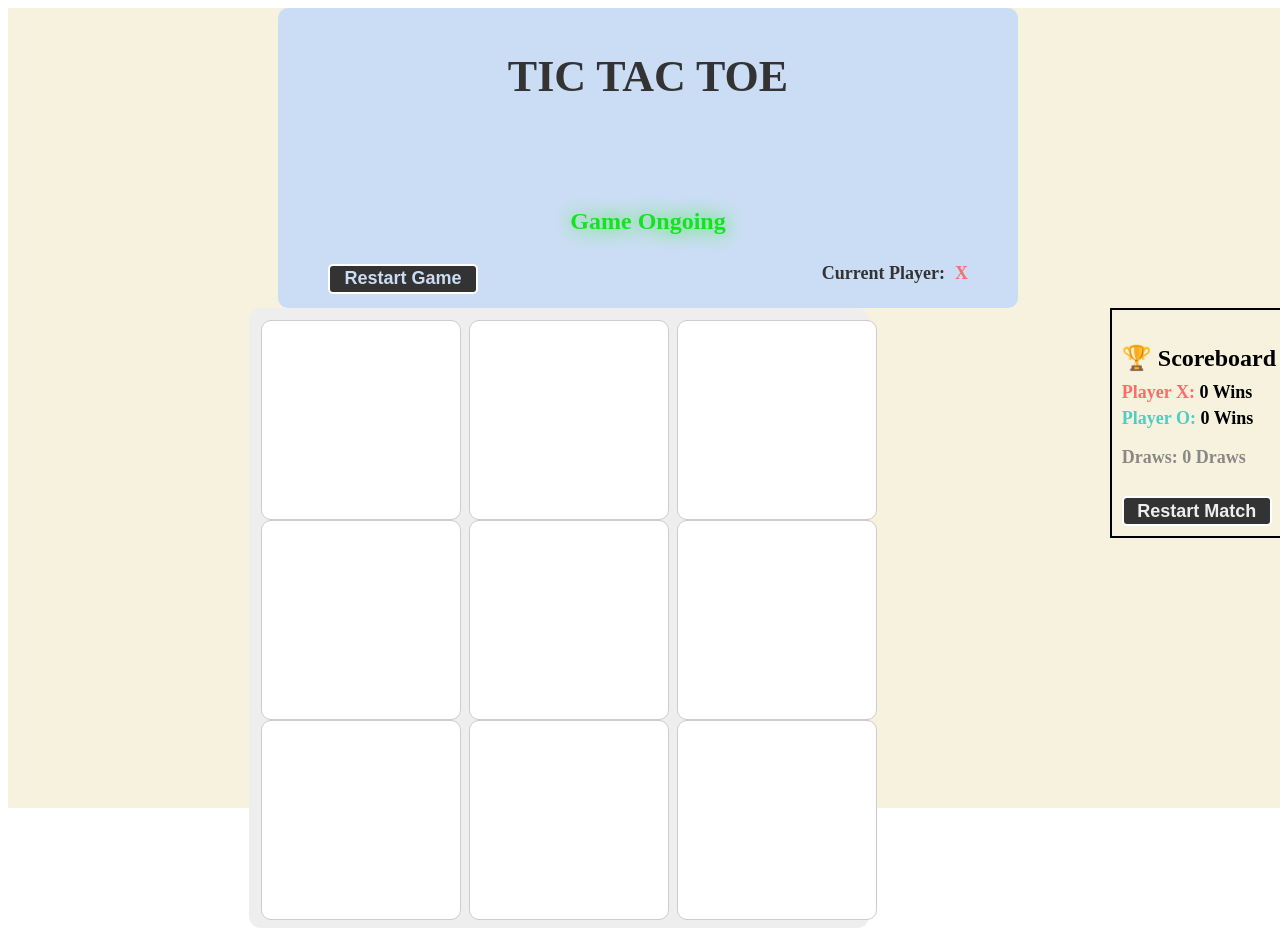
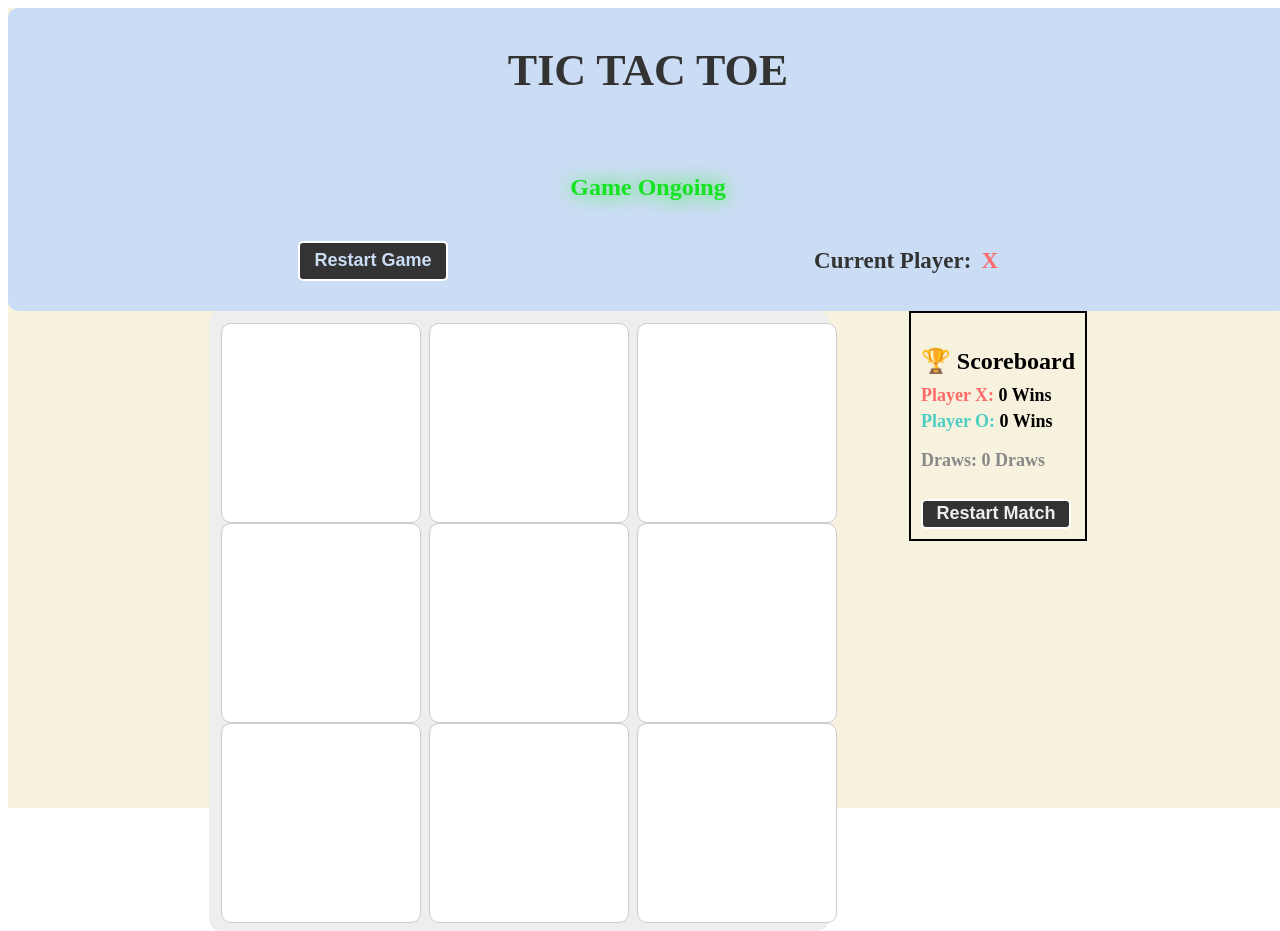
Before and after one commit to SoLNajle/tic-tac-toe-angular, an Angular app: page / in a window 1280 px wide. Built offline with nearby package versions, Linux system fonts and the light colour scheme.

Commit message:
css is evil!

```diff
--- a/src/app/app.css
+++ b/src/app/app.css
@@ -0,0 +1,9 @@
+html, body {
+  height: 100%;
+  width: 100vw;
+  margin: 0;
+  padding: 0;
+  box-sizing: border-box;
+  overflow-x: hidden;
+  background: #f6f2dd;
+}
--- a/src/app/components/game-board/game-board.css
+++ b/src/app/components/game-board/game-board.css
@@ -1,23 +1,32 @@
-.game-board-status {
-
+.game-board-page {
+  min-height: 100vh;
+  min-width: 100vw;
+  width: 100vw;
   height: 100vh;
+  margin: 0;
+  padding: 0;
+  display: flex;
+  flex-direction: column;
+  align-items: center;
+  justify-content: flex-start;
   background: #f6f2dd;
-  width: 100vw;
-  margin: 0 auto;
+  box-sizing: border-box;
 }
 
-.game-board {
-  display: grid;
-  grid-template-columns: repeat(3, 1fr);
-  grid-template-rows: repeat(3, 1fr);
-  gap: 8px;
-  width: 620px; /* 3 * 200px cells + 2 * 8px gap */
-  height: 620px;
-  margin: 0 auto;
-  background: #f6dddd;
-  border-radius: 12px;
-  padding: 12px;
-  box-sizing: border-box;
+.game-board-status {
+  width: 100%;
+  display: flex;
+  justify-content: center;
+}
+
+.game-board-game {
+  display: flex;
+  flex-direction: row;
+  justify-content: center;
+  align-items: flex-start;
+  width: 100%;
+  margin: 0;
+  gap: 40px;
 }
 
 .game-board-grid {
@@ -25,15 +34,15 @@
   grid-template-columns: repeat(3, 1fr);
   grid-template-rows: repeat(3, 1fr);
   gap: 8px;
-  width: 620px; /* 3 * 200px cells + 2 * 8px gap */
+  width: 620px;
   height: 620px;
-  margin: 0 auto;
   background: #eee;
   border-radius: 12px;
   padding: 12px;
   box-sizing: border-box;
 }
-.game-board-game {
-  display: flex;
-  flex-direction: row;
+
+.scoreboard {
+  /* Let scoreboard size itself, or set a max-width if needed */
+  margin-left: 40px;
 }
--- a/src/app/components/game-board/game-board.html
+++ b/src/app/components/game-board/game-board.html
@@ -1,6 +1,8 @@
-<div class="game-board-status">
-  <app-game-status class="game-status" [currentPlayer]="currentPlayer" [winner]="winner" [isDraw]="isDraw"
-    [gameOver]="gameOver" (onRestartGameClicked)="onRestartGameClicked()"></app-game-status>
+<div class="game-board-page">
+  <div class="game-board-status">
+    <app-game-status class="game-status" [currentPlayer]="currentPlayer" [winner]="winner" [isDraw]="isDraw"
+      [gameOver]="gameOver" (onRestartGameClicked)="onRestartGameClicked()"></app-game-status>
+  </div>
   <div class="game-board-game">
     <div class="game-board-grid">
       @for (row of board; track $index; let rowIndex = $index) {
@@ -18,3 +20,4 @@
       <app-scoreboard></app-scoreboard>
     </div>
   </div>
+</div>
--- a/src/app/components/game-status/game-status.css
+++ b/src/app/components/game-status/game-status.css
@@ -1,13 +1,52 @@
-
 .game-status {
-
+  width: 100vw;
   min-height: 200px;
-  max-height: 200px;
-  /* Remove top, right positioning */
   background: rgb(203, 221, 245);
   border-radius: 10px;
-  padding: 50px;
-  margin: 20px;
+  margin: 0;
+  box-sizing: border-box;
+  display: flex;
+  flex-direction: column;
+  align-items: center;
+}
+
+/* Row layout for status and restart button */
+.game-status-row {
+  display: flex;
+  flex-direction: row;
+  justify-content: space-between;
+  align-items: center;
+  width: 100%;
+  max-width: 700px;
+  margin: 0 auto;
+  margin-top: 10px;
+  height: 100px;
+}
+
+/* Remove fixed margins, use flex for alignment */
+.game-status-current-player {
+  display: flex;
+  align-items: center;
+  font-size: 23px;
+  font-weight: bold;
+  color: #333;
+  text-align: left;
+  /* Remove margin-right */
+}
+
+.game-status-restart-button {
+  font-size: 18px;
+  font-weight: bold;
+  text-align: center;
+  width: 150px;
+  height: 40px;
+  background-color: #333;
+  color: rgb(203, 221, 245);
+  border-radius: 5px;
+  border: 2px solid #fff;
+  cursor: pointer;
+  margin-top: 0;
+  /* Remove margin-left */
 }
 
 .centered-div {
@@ -15,15 +54,15 @@
   flex-direction: column;
   justify-content: center;
   align-items: center;
-  height: 200px; /* Full viewport height */
-  width: 50%;
-  margin: 0 auto; /* Centers the div horizontally */
+  width: 100vw;
+  margin: 0 auto;
+}
 
-}
 .game-status-title {
   font-size: 44px;
   font-weight: bold;
   color: #333;
+  margin-bottom: 8px;
 }
 
 .game-status-winner {
@@ -32,46 +71,6 @@
   font-weight: bold;
   color: #333;
   margin: 0;
-
-}
-.game-status-row {
-  display: flex;
-  flex-direction: row;
-  justify-content: space-between;
-  align-items: center;
-  width: 100%;
-  margin-top: 10px;
-  height: 100px;
-  margin-bottom: 0px;
-}
-.game-status-current-player {
-  display: flex;
-  flex-direction: row;
-  align-items: center;
-  font-size: 18px;
-  font-weight: bold;
-  color: #333;
-  /* align to the left corner */
-  text-align: left;
-  margin-left: 0;
-}
-.game-status-restart-button {
-  font-size: 18px;
-  font-weight: bold;
-  text-align: center;
-  margin-right: 0;
-  width: 150px;
-  height: 30px;
-  background-color: #333;
-  color: rgb(203, 221, 245);
-  border-radius: 5px;
-  border: 2px solid #fff;
-  cursor: pointer;
-  margin-top: 10px;
-}
-.game-status-current-player-name {
-  margin-left: 10px;
-  /* align to the left corner */
 }
 
 .player-name-x {
@@ -105,8 +104,8 @@
   50% { text-shadow: 0 0 20px currentColor, 0 0 30px #f0eeee; }
   100% { text-shadow: 0 0 5px grey; }
 }
+
 .game-status-draw {
   color: #e2f046;
   text-shadow: 0 0 10px #333;
-
 }
--- a/src/app/components/scoreboard/scoreboard.css
+++ b/src/app/components/scoreboard/scoreboard.css
@@ -28,7 +28,6 @@
     font-weight: bold;
     color: #000
 }
-
 
 .scoreboard-draws {
     font-size: 18px;
```
